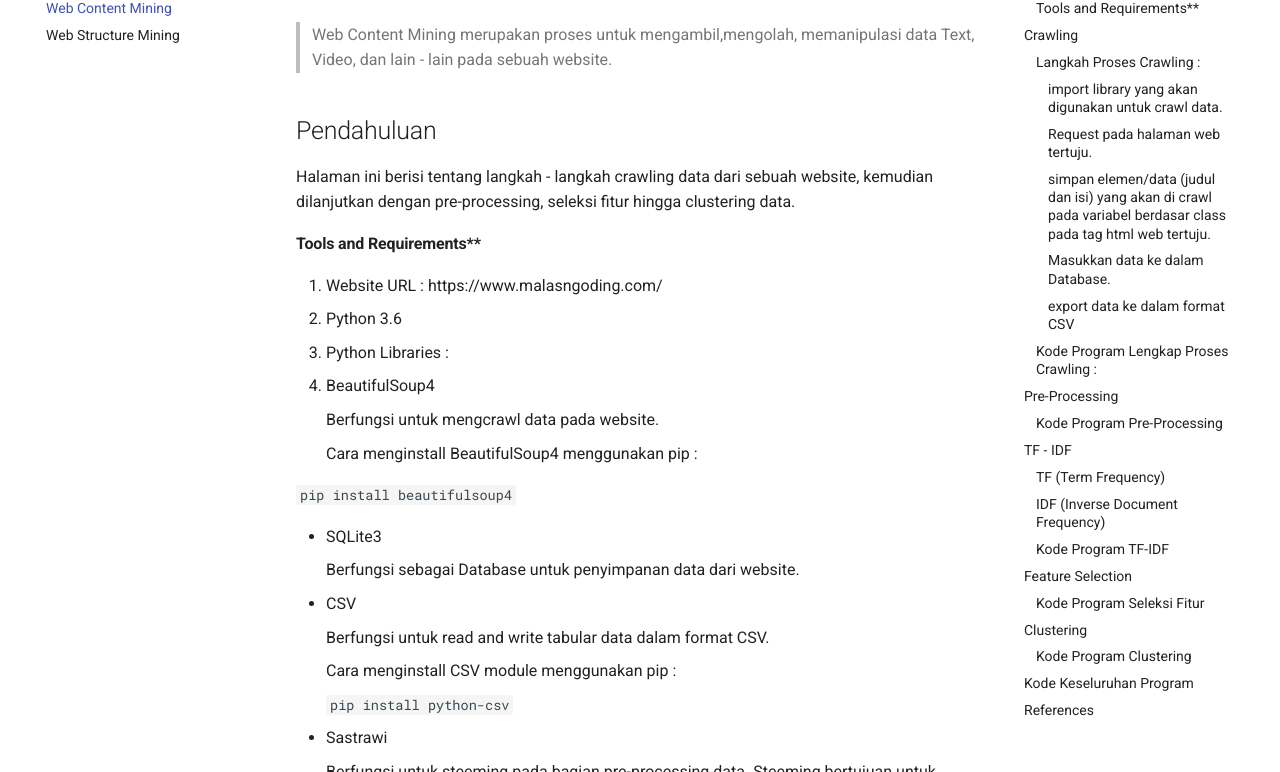
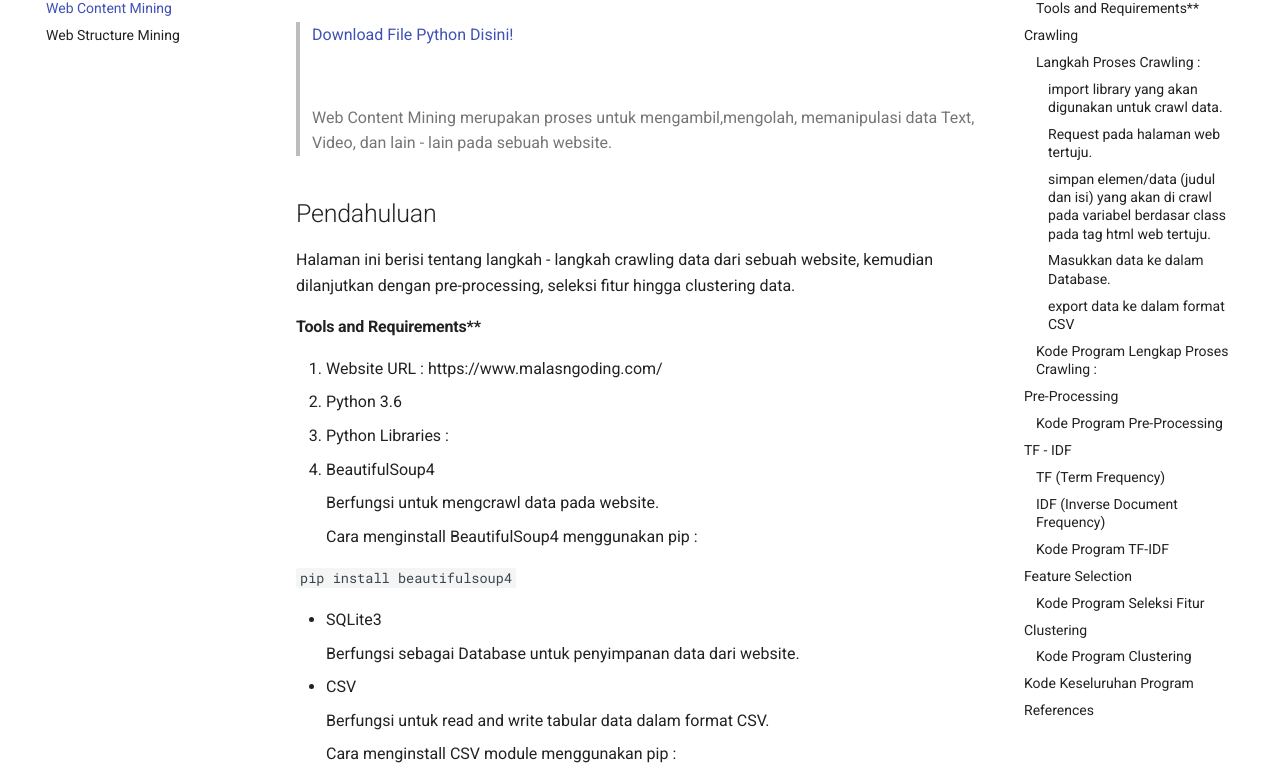
Before and after one commit to vicknvw/Kuliah_PPW, a plain HTML site: page web1/index.html in a window 1280 px wide. Shown: the part 205-977 px from the top of the page. Drawn offline with Linux system fonts and the light colour scheme; no server answers.

Commit message:
Update index.html

```diff
--- a/web1/index.html
+++ b/web1/index.html
@@ -784,6 +784,7 @@
 
                 <h1 id="web-crawling-web-content-mining">WEB CRAWLING (Web Content Mining)<a class="headerlink" href="#web-crawling-web-content-mining" title="Permanent link">&para;</a></h1>
 <blockquote>
+<p><a href="https://github.com/vicknvw/Kuliah_PPW">Download File Python Disini!  </a></p><br>
 <p>Web Content Mining merupakan proses untuk mengambil,mengolah, memanipulasi data Text, Video, dan lain - lain pada sebuah website.</p>
 </blockquote>
 <h2 id="pendahuluan">Pendahuluan<a class="headerlink" href="#pendahuluan" title="Permanent link">&para;</a></h2>
```
